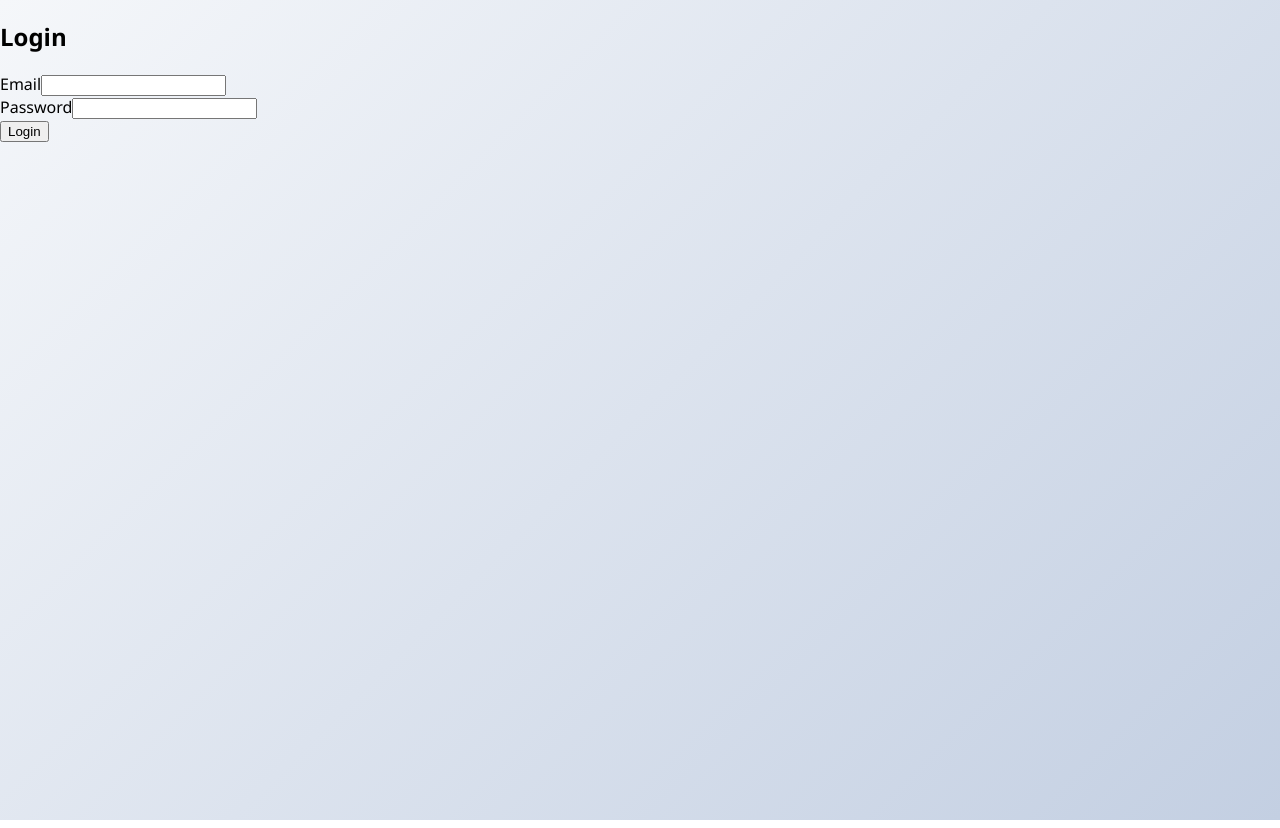
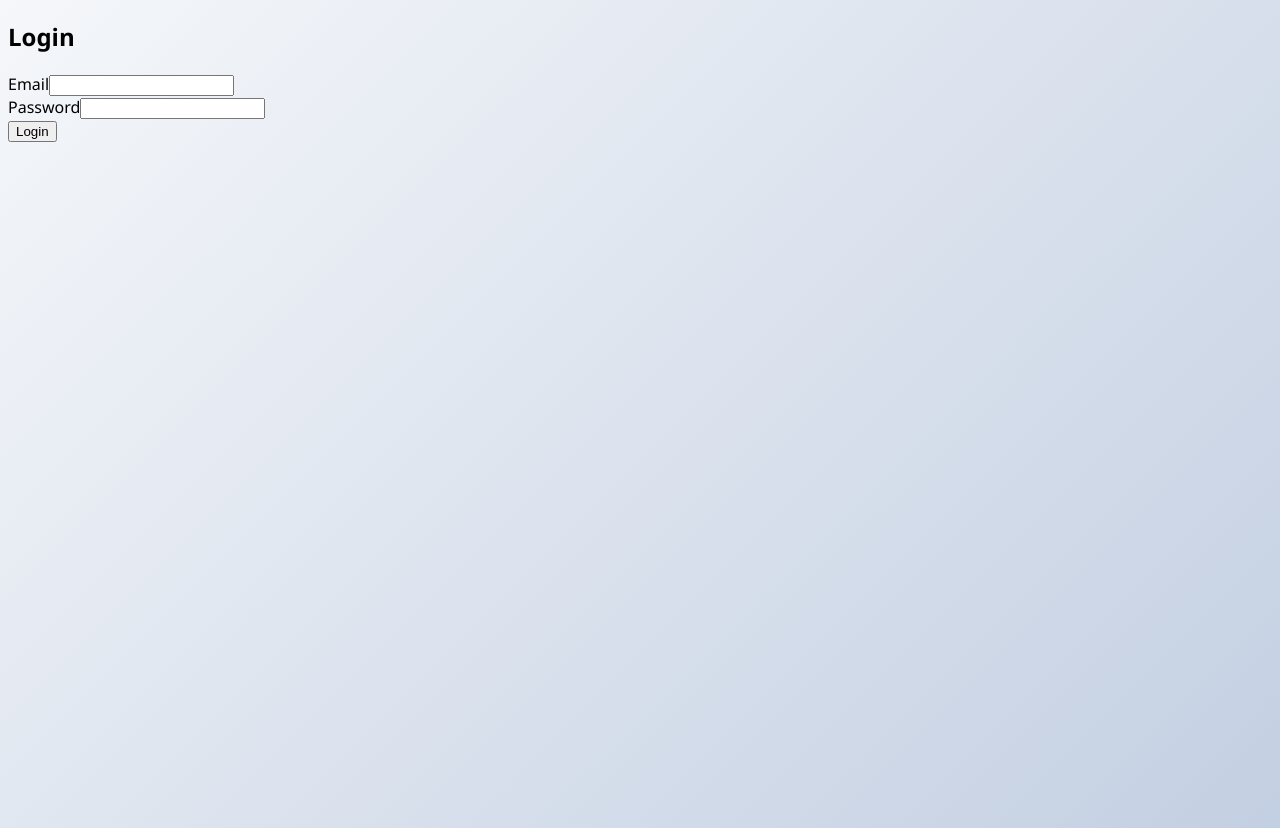
Before and after one commit to GhulamShabbir1/Hr_Management_System, a Vue app: page /login in a window 1280 px wide. Built offline with nearby package versions, Linux system fonts and the light colour scheme.

Commit message:
update app.vue

```diff
--- a/src/App.vue
+++ b/src/App.vue
@@ -1,10 +1,10 @@
 <template>
-  <div id="app" class="flex">
+  <div id="app">
     <!-- Sidebar only visible if user is authenticated -->
     <AppSidebar v-if="isAuthenticated" />
 
     <!-- Main content -->
-    <div :class="isAuthenticated ? 'ml-64 w-full' : 'w-full'">
+    <div :class="isAuthenticated ? 'main-content' : ''">
       <router-view />
     </div>
   </div>
@@ -22,10 +22,3 @@ export default {
   }
 };
 </script>
-
-<style>
-body {
-  margin: 0;
-  font-family: Arial, sans-serif;
-}
-</style>
```
